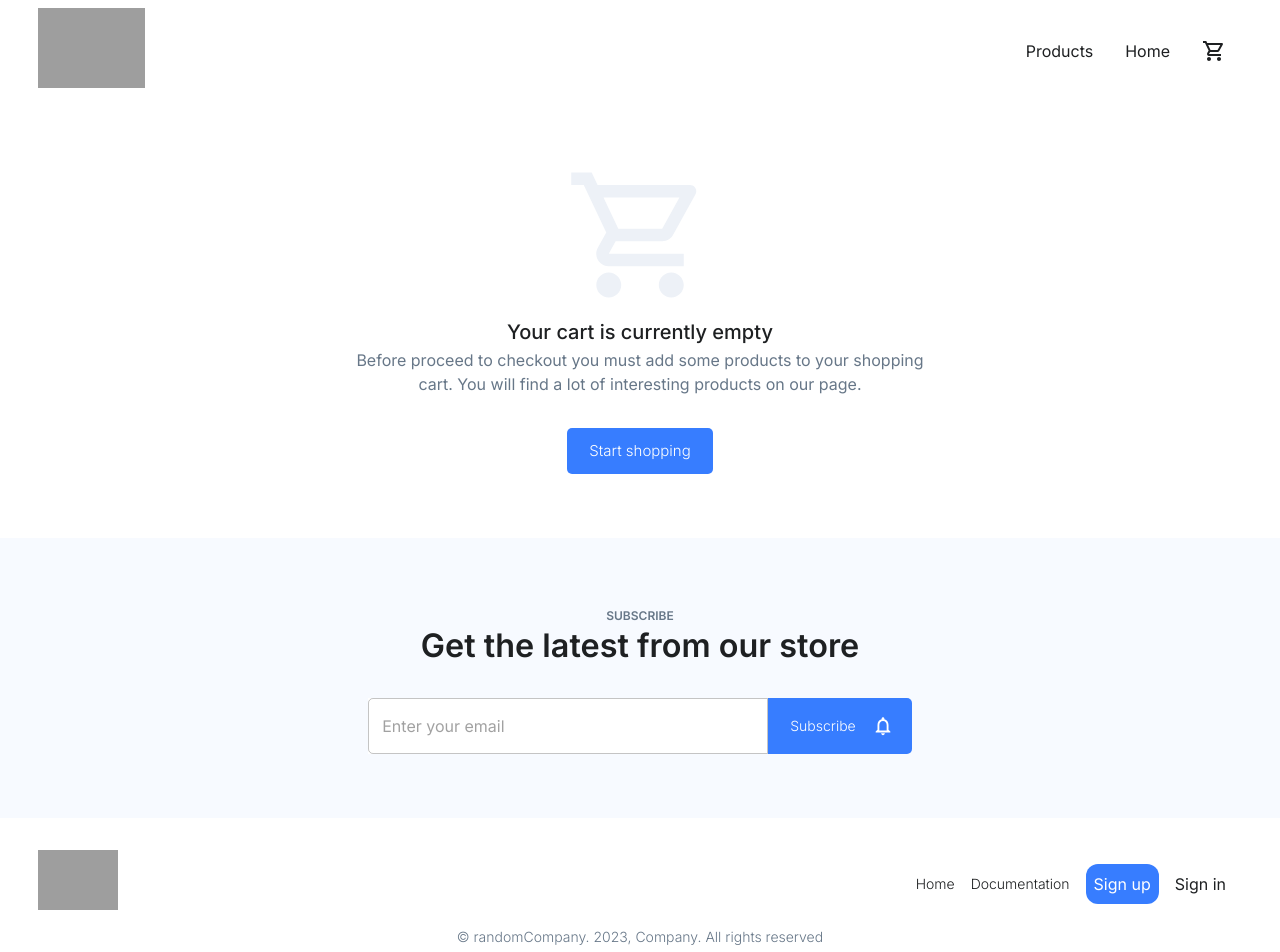
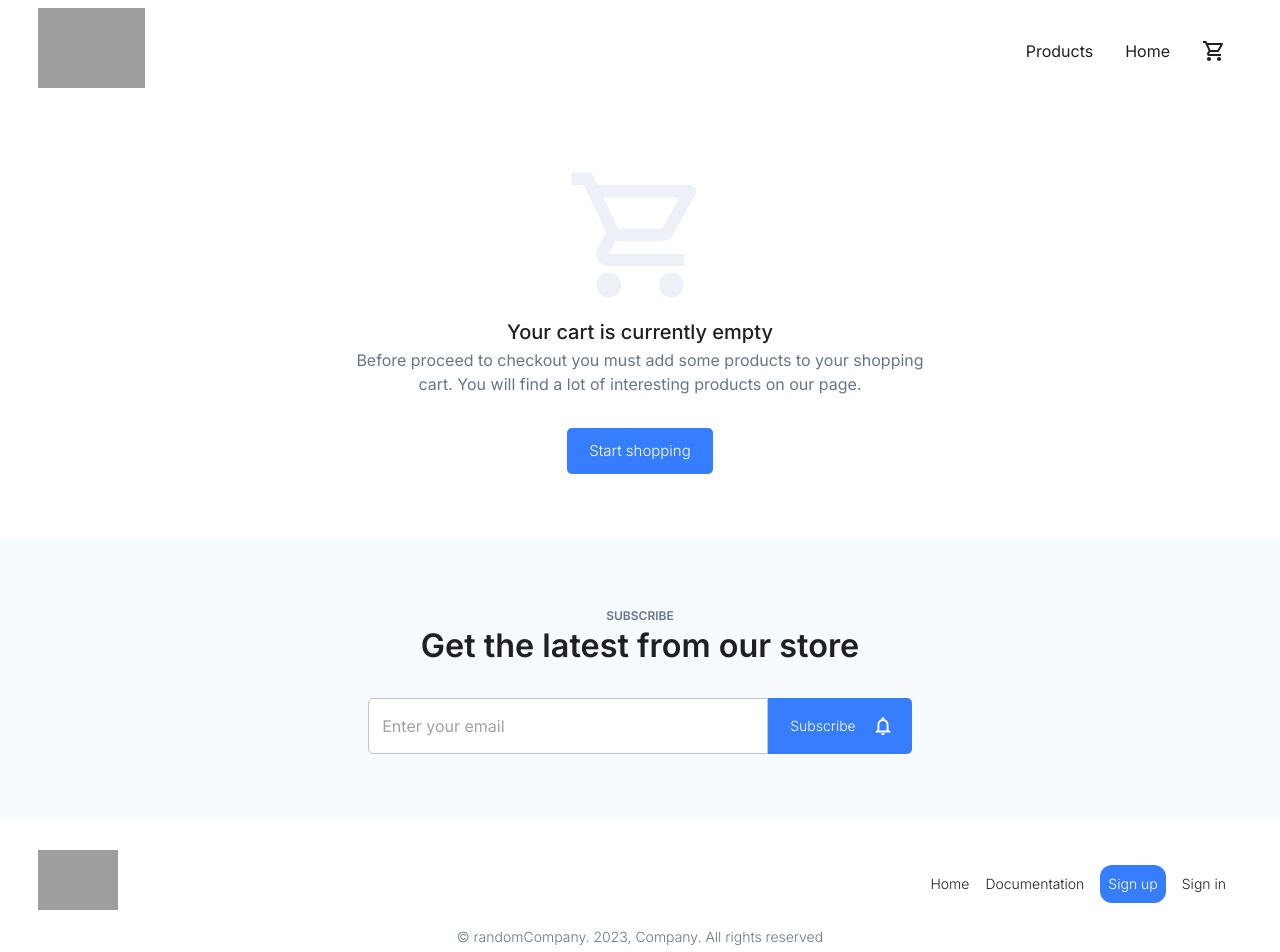
Before and after one commit to irfankacapor/Webshop-Project, a React (Create React App) app: page /cart in a window 1280 px wide. Shown: the top 952 px of the page. Built offline with nearby package versions, Linux system fonts and the light colour scheme; grey boxes are pictures that could not be loaded.

Commit message:
fix: add footer translation

```diff
--- a/public/assets/locales/en/translation.json
+++ b/public/assets/locales/en/translation.json
@@ -51,5 +51,13 @@
       "description": "Don't lose a chance to be among the firsts to know about our upcoming news and updates.",
       "mail": "Enter your email"
     }
+  },
+  "footer": {
+    "home": "Home",
+    "documentation": "Documentation",
+    "sign_up": "Sign up",
+    "sign_in": "Sign in",
+    "copyright": "© randomCompany. 2023, Company. All rights reserved",
+    "disclaimer": "When you visit or interact with our sites, services or tools, we or out authorised service providers may use cookies for storing information to help provide you with a better, faster, and safer experience and for marketing purposes."
   }
 }
--- a/src/components/Footer.tsx
+++ b/src/components/Footer.tsx
@@ -1,6 +1,8 @@
 import { Box, Grid, Link, Typography } from "@mui/material";
 import styled from "styled-components";
 import { colours } from "@/utils/colours";
+import { useTranslation } from "react-i18next";
+import { useLocation } from "react-router-dom";
 
 const FooterContainer = styled(Box)`
   box-sizing: border-box;
@@ -39,7 +41,10 @@ const LinkContainer = styled(Box)`
   margin: 0.5rem 1rem 0 0;
 `;
 
-const Footer = () => (
+const Footer = () => {
+  const { t } = useTranslation();
+  const currentLocation = useLocation().pathname;
+  return (
     <FooterContainer>
       <Grid container spacing={2}>
         <Grid item xs={12}>
@@ -55,14 +60,16 @@ const Footer = () => (
               <LinkContainer>
                 <Link underline="none" href="/">
                   <Typography variant="subtitle2" color={colours.title}>
-                  Home
+                    {currentLocation === "/" ? t("footer.home") : "Home"}
                   </Typography>
                 </Link>
               </LinkContainer>
               <LinkContainer>
                 <Link underline="none" href="/docs/introduction">
                   <Typography variant="subtitle2" color={colours.title}>
-                  Documentation
+                    {currentLocation === "/"
+                      ? t("footer.documentation")
+                      : "Documentation"}
                   </Typography>
                 </Link>
               </LinkContainer>
@@ -79,16 +86,18 @@ const Footer = () => (
                     borderRadius="12px"
                     padding="0.5rem"
                   >
-                  <Typography variant="body1" color={colours.white}>
-                    Sign up
+                    <Typography variant="subtitle2" color={colours.white}>
+                      {currentLocation === "/"
+                        ? t("footer.sign_up")
+                        : "Sign up"}
                     </Typography>
                   </Box>
                 </Link>
               </LinkContainer>
               <LinkContainer>
                 <Link underline="none" href="/login/sign-in">
-                <Typography variant="body1" color={colours.title}>
-                  Sign in
+                  <Typography variant="subtitle2" color={colours.title}>
+                    {currentLocation === "/" ? t("footer.sign_in") : "Sign in"}
                   </Typography>
                 </Link>
               </LinkContainer>
@@ -102,17 +111,19 @@ const Footer = () => (
             gutterBottom
             color={colours.grey}
           >
-          &copy; randomCompany. 2023, Company. All rights reserved
+            {currentLocation === "/"
+              ? t("footer.copyright")
+              : "© randomCompany. 2023, Company. All rights reserved"}
           </Typography>
           <Typography variant="caption" color={colours.grey} align="right">
-          When you visit or interact with our sites, services or tools, we or
-          out authorised service providers may use cookies for storing
-          information to help provide you with a better, faster, and safer
-          experience and for marketing purposes.
+            {currentLocation === "/"
+              ? t("footer.disclaimer")
+              : "When you visit or interact with our sites, services or tools, we or out authorised service providers may use cookies for storing information to help provide you with a better, faster, and safer experience and for marketing purposes."}
           </Typography>
         </Grid>
       </Grid>
     </FooterContainer>
   );
+};
 
 export default Footer;
--- a/src/features/homepage/SpecialOffer.tsx
+++ b/src/features/homepage/SpecialOffer.tsx
@@ -25,10 +25,8 @@ const SpecialOffer = () => {
         <Grid item xs={12} md={6} data-aos="fade-up">
           <Section
             sectionTitle={t("homepage.special_offer.title")}
-            sectionDescription={[
-              "If we're no longer the right solution for you, we'll allow you to export and take your data at anytime for any reason.",
-            ]}
-            sectionButton="Discover the offer"
+            sectionDescription={[t("homepage.special_offer.description")]}
+            sectionButton={t("homepage.special_offer.button")}
             sectionDescriptionColor={colours.mediumdarkgrey}
             sectionTitleColor={colours.darkgrey}
             alignText="left"
```
Also changed, not shown: public/assets/locales/bs/translation.json (+8 -0 lines). Lines whose indentation alone changed are shown as unchanged.
